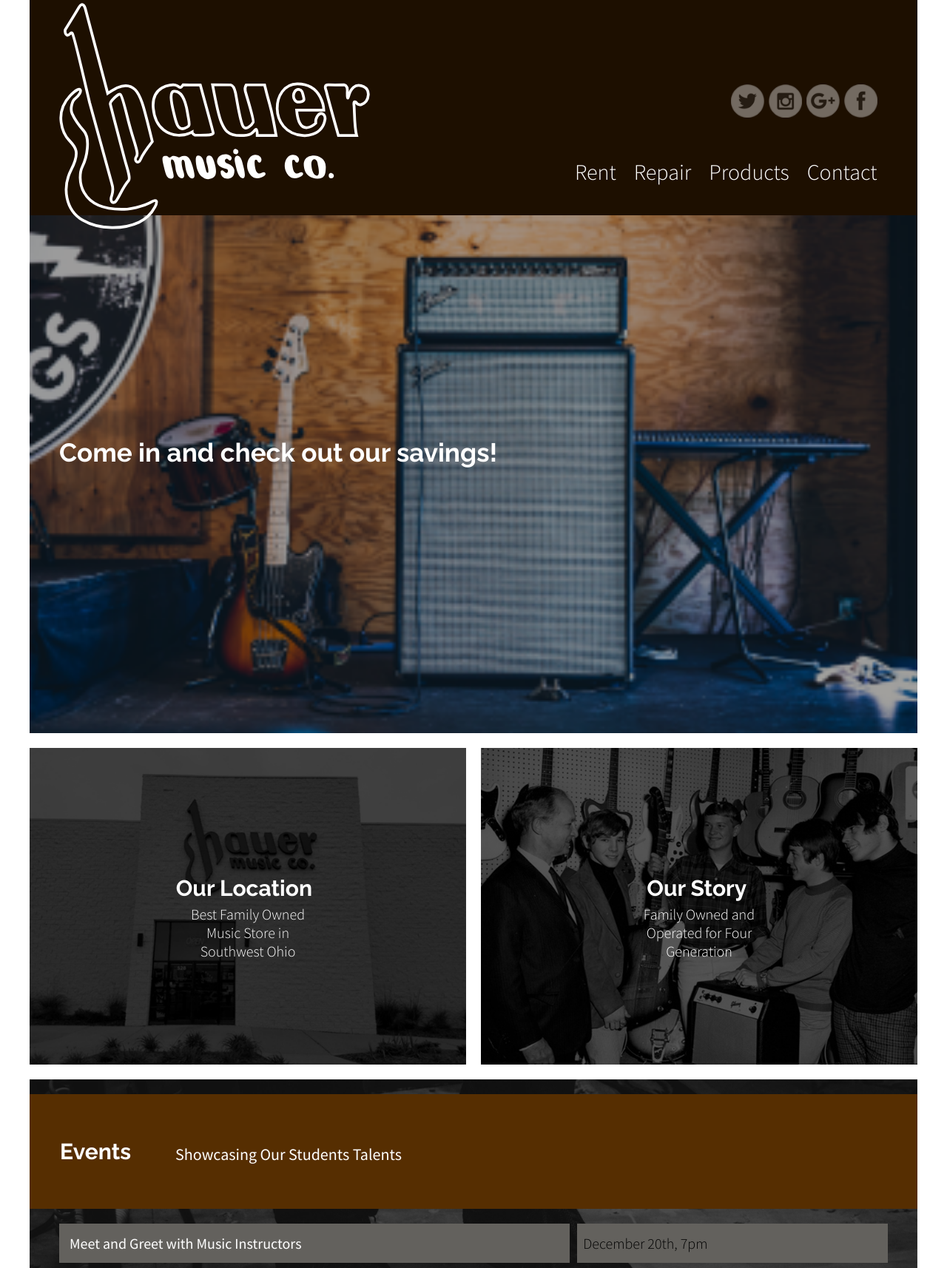
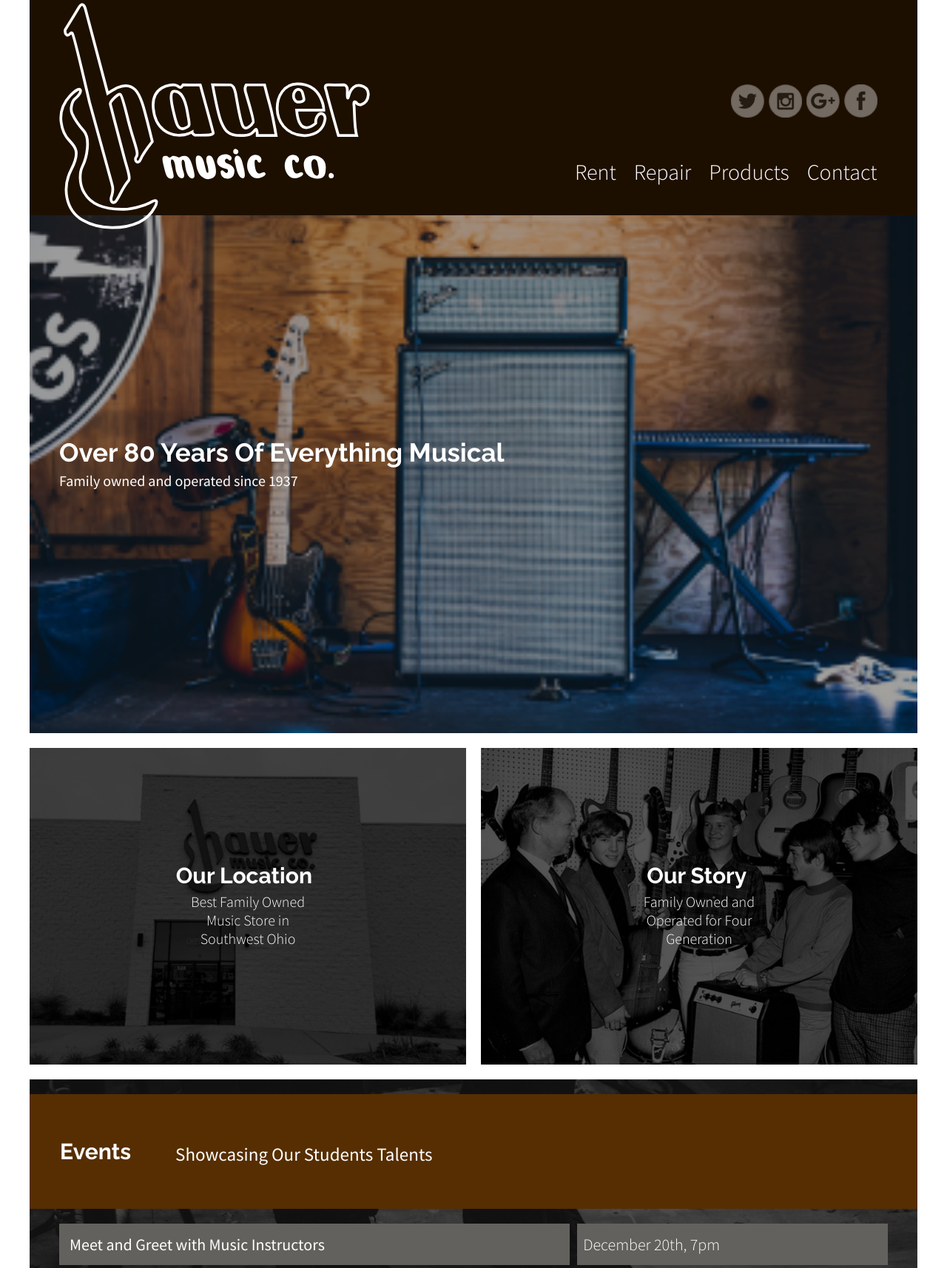
Before and after one commit to JuliaSchantz/webIII_PR03, a website: page src/index.html in a window 1280 px wide. Shown: the part 16-1730 px from the top of the page at 74% size. Drawn offline with Linux system fonts and the light colour scheme.

Commit message:
Editing css

```diff
--- a/src/css/footer.css
+++ b/src/css/footer.css
@@ -59,8 +59,16 @@
     width: 650px;
   }
 
+  .footer-contact__info {
+    margin-bottom: 40px;
+  }
+
   .footer-hours {
     width: 390px;
+  }
+
+  .footer-hours__info {
+    margin-bottom: 40px;
   }
 
   .main-footer {
--- a/src/css/home.css
+++ b/src/css/home.css
@@ -76,6 +76,7 @@
 
 .main-events__table-date {
   padding: 5px 8px 5px 8px;
+  color: white;
 }
 
 .main-events__table-row {
@@ -108,10 +109,16 @@
   width: 100%;
 }
 
-.main-image__header {
+.main-image__info {
   margin: 0 0 0 18px;
-  padding: 25% 0;
+  padding: 20% 0;
   width: 70%;
+  color: white;
+}
+
+.main-image__text {
+  padding: 5px 0 0 0;
+  margin: 0;
 }
 
 .main-subscribe {
@@ -158,7 +165,7 @@
 }
 
 ::placeholder {
-  color: white;
+  color: var(--color-body-300);
   font-weight: var(--weight-light);
   font-size: var(--size-b1);
 }
@@ -224,6 +231,11 @@
     background-size: cover;
   }
 
+  .main-image__info {
+    margin: 0 0 0 40px;
+    padding: 25% 0;
+  }
+
   .main-about {
     margin: 20px auto 0 auto;
     display: flex;
@@ -259,10 +271,6 @@
     padding: 10px 0 0 40px;
   }
 
-  .main-image__header {
-    margin: 0 0 0 40px;
-  }
-
   .main-subscribe {
     margin-bottom: 20px;
   }
@@ -272,6 +280,7 @@
     height: 38px;
     padding: 0;
     margin: 20px 0 0 10px;
+    font-size: 1.5rem;
   }
 
   .main-subscribe__image {
@@ -291,12 +300,18 @@
     width: 189px;
     height: 38px;
     margin-top: 10px;
+    padding: 8px 0 8px 12px;
   }
 
   .main-subscribe__email-input {
     width: 189px;
     height: 38px;
     margin-top: 10px;
+    padding: 8px 0 8px 12px;
+  }
+
+  ::placeholder {
+    font-size: 1.5rem;
   }
 
 }
@@ -310,7 +325,7 @@
 
   .about-location__text-header {
     width: 33%;
-    padding-top: 172px;
+    padding-top: 155px;
   }
 
   .about-location__text-subheader {
@@ -324,7 +339,7 @@
 
   .about-story__text-header {
     width: 24%;
-    padding-top: 172px;
+    padding-top: 155px;
   }
 
   .about-story__text-subheader {
@@ -346,8 +361,8 @@
   }
 
   .main-events__text-subheader {
-    font-size: 2.2rem;
-    padding: 45px 0 0 40px;
+    font-size: 2.5rem;
+    padding: 40px 0 0 40px;
   }
 
   .main-events__table {
@@ -355,12 +370,12 @@
   }
 
   .main-events__table-name {
-    font-size: 2rem;
+    font-size: 2.2rem;
     padding: 14px 14px 14px 14px;
   }
 
   .main-events__table-date {
-    font-size: 2rem;
+    font-size: 2.2rem;
   }
 
   .main-image {
@@ -388,7 +403,7 @@
   }
 
   .main-subscribe__image {
-    margin: -120px 40px -55px 14px;
+    margin: -120px 40px -55px 40px;
   }
 
   .main-subscribe__email-input {
--- a/src/index.html
+++ b/src/index.html
@@ -51,7 +51,10 @@
 
   <main>
     <div class="main-image">
-      <h2 class="main-image__header">Come in and check out our savings!</h2>
+      <div class="main-image__info">
+        <h2 class="main-image__header">Over 80 Years Of Everything Musical</h2>
+        <p class="main-image__text">Family owned and operated since 1937</p>
+      </div>
     </div>
 
     <ul class="main-about">
```
